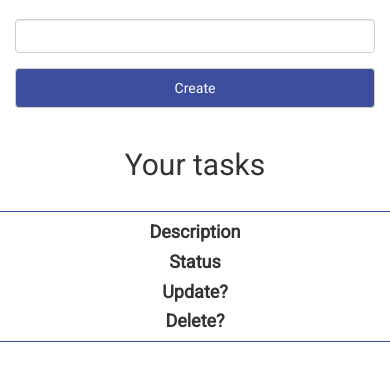
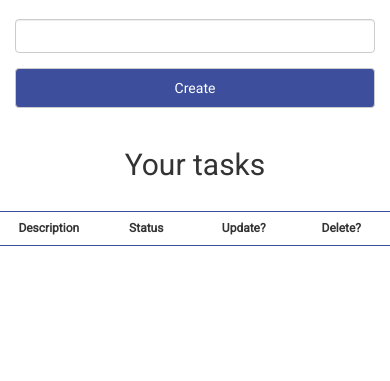
Before and after one commit to sleatherv/TODO-App, a Flask app: page /hello in a window 390 px wide. Shown: the part 136-517 px from the top of the page. Run offline with Flask 2, Linux system fonts and the light colour scheme; a user stored in the database is signed in; data that the repository does not hold is empty; some libraries are stand-ins or nearby versions.

Commit message:
Responsive desing

```diff
--- a/app/static/css/main.css
+++ b/app/static/css/main.css
@@ -54,3 +54,18 @@ html * {
 .label {
     font-size: 14px;
 }
+
+@media (max-width: 600px) {
+    .label {
+        font-size: 12px;
+    }
+    .taks-list {
+        font-size: 12px;
+    }
+    #delete, #update {
+        font-size: 12px;
+    }
+    .head-task h4 {
+        font-size: 12px;
+    }
+}
--- a/app/templates/hello.html
+++ b/app/templates/hello.html
@@ -9,15 +9,10 @@ Welcome
 {% endblock%}
 
 {% block content %}
-<div class="container">
+<div class="container text-center">
     {% if username %}
     <h1>Welcome, {{ username | capitalize }}</h1>
     {% endif  %}
-    <!-- {% if user_ip %}
-    <h4>Your IP is {{user_ip}}</h4>
-    {% else %}
-    <a href="{{ url_for('index') }}"> Go to index</a>
-    {% endif %} -->
 </div>
 <div class="container text-center">
     <h2>Create Task</h2>
@@ -30,16 +25,16 @@ Welcome
     </div>
     <br>
     <div class="row head-task text-center">
-        <div class=" col-lg-6">
+        <div class=" col-lg-6 col-xs-3">
             <h4>Description</h4>
         </div>
-        <div class="col-lg-2">
+        <div class="col-lg-2 col-xs-3">
             <h4>Status</h4>
         </div>
-        <div class="col-lg-2">
+        <div class="col-lg-2 col-xs-3">
             <h4>Update?</h4>
         </div>
-        <div class="col-lg-2">
+        <div class="col-lg-2 col-xs-3">
             <h4>Delete?</h4>
         </div>
     </div>
--- a/app/templates/macros.html
+++ b/app/templates/macros.html
@@ -3,23 +3,23 @@
 {% macro render_todo(todo, delete_form, update_form) %}
 
 <br>
-<div class="row">
-    <div class=" col-lg-6">
+<div class="row taks-list">
+    <div class=" col-lg-6 col-xs-4">
         <!-- <li class="list-group-item"> -->
         {{ todo.to_dict().description }}
         <!-- </li> -->
     </div>
-    <div class="col-lg-2 text-center">
+    <div class="col-lg-2 col-xs-2 text-center">
         {%if todo.to_dict().done %}
         <span class='label label-success'>Done</span>
         {% else %}
         <span class='label label-warning'>To do</span>
         {% endif %}
     </div>
-    <div class="col-lg-2">
+    <div class="col-lg-2 col-xs-3">
         {{ wtf.quick_form(update_form, action=url_for('update', todo_id=todo.id, done=todo.to_dict().done)) }}
     </div>
-    <div class="col-lg-2">
+    <div class="col-lg-2 col-xs-3">
         {{ wtf.quick_form(delete_form, action=url_for('delete', todo_id=todo.id)) }}
     </div>
 </div>
```
